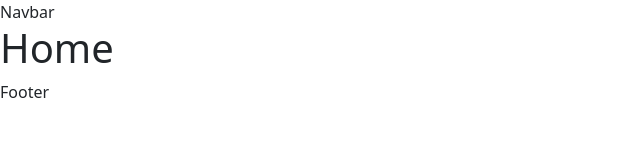
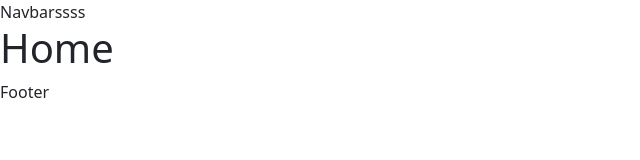
Before and after one commit to roshannaik123/React-E-comm, a React (Create React App) app: page / in a window 1280 px wide. Shown: the top 160 px of the page, without its empty margins (0-640 px from the left). Built offline with nearby package versions, Linux system fonts and the light colour scheme.

Commit message:
changes made in navabre

```diff
--- a/src/component/Navbar.jsx
+++ b/src/component/Navbar.jsx
@@ -3,7 +3,7 @@ import React from 'react'
 const Navbar = () => {
   return (
     <div>
-      Navbar
+      Navbarssss
     </div>
   )
 }
```
